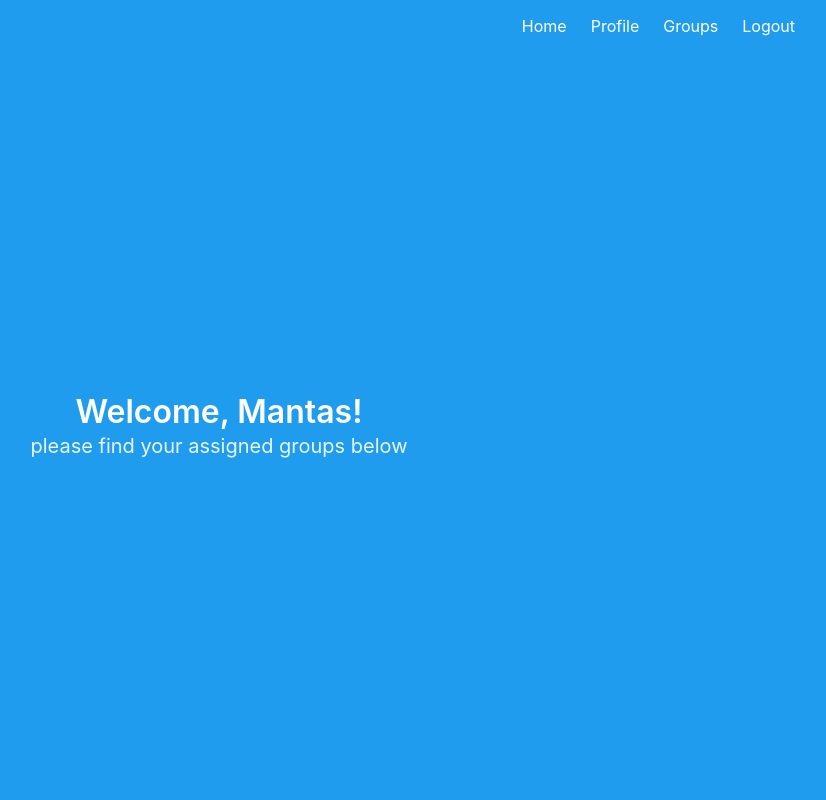
After one commit to freakazoidas/BillSplit6, a Flask app: page /groups in a window 1280 px wide. The commit adds this page. Shown: the whole page, without its empty margins (421-1247 px from the left). Run offline with Flask 3, Linux system fonts and the light colour scheme; a user stored in the database is signed in.

```diff
--- a/project/main.py
+++ b/project/main.py
@@ -1,7 +1,18 @@
 from flask import Blueprint, render_template
 from flask_login import current_user, login_required
+#
+from sqlalchemy import Column, Integer, String, Float, ForeignKey, create_engine
+from sqlalchemy.ext.declarative import declarative_base
+from sqlalchemy.orm import relationship, sessionmaker
+#
+engine = create_engine('sqlite:///db.sqlite')
 
+Session = sessionmaker(bind=engine)
+session = Session()
+#
 from . import db
+
+
 
 main = Blueprint('main', __name__)
 
@@ -13,3 +24,8 @@ def index():
 @login_required
 def profile():
     return render_template('profile.html', name=current_user.name)
+
+@main.route('/groups')
+@login_required
+def groups():
+    return render_template('groups.html', name=current_user.name)
--- a/project/templates/base.html
+++ b/project/templates/base.html
@@ -26,6 +26,9 @@
                 <a href="{{ url_for('main.profile') }}" class="navbar-item">
                   Profile
                 </a>
+                <a href="{{ url_for('main.groups') }}" class="navbar-item">
+                  Groups
+                </a>
                 {% endif %} {% if not current_user.is_authenticated %}
                 <a href="{{ url_for('auth.login') }}" class="navbar-item">
                   Login
--- /dev/null
+++ b/project/templates/groups.html
@@ -0,0 +1,6 @@
+{% extends "base.html" %} {% block content %}
+
+<h1 class="title">Welcome, {{ name }}!</h1>
+<h2 class="subtitle">please find your assigned groups below</h2>
+
+{% endblock %}
```
Also changed, not shown: README.md, instance/db.sqlite.
